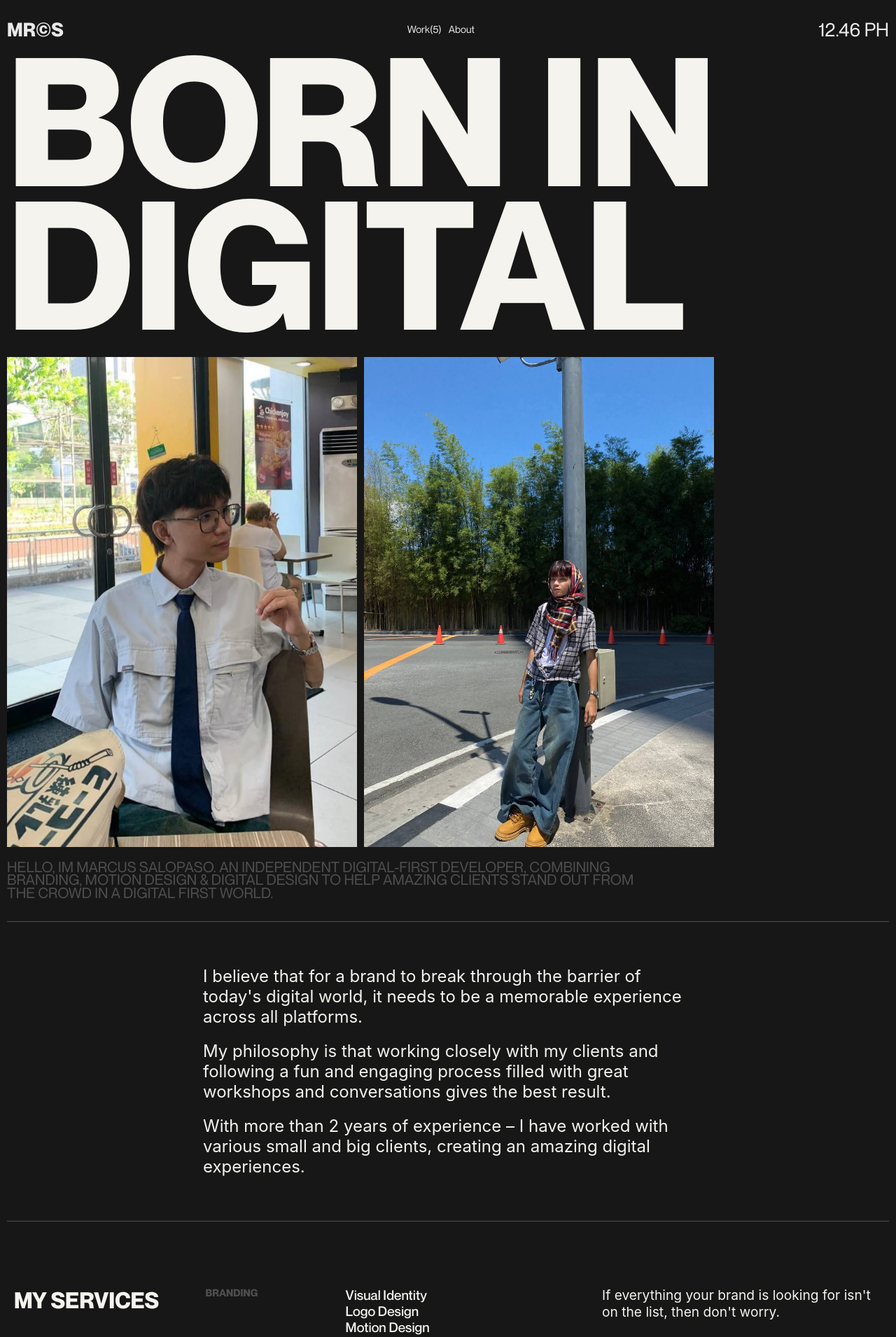
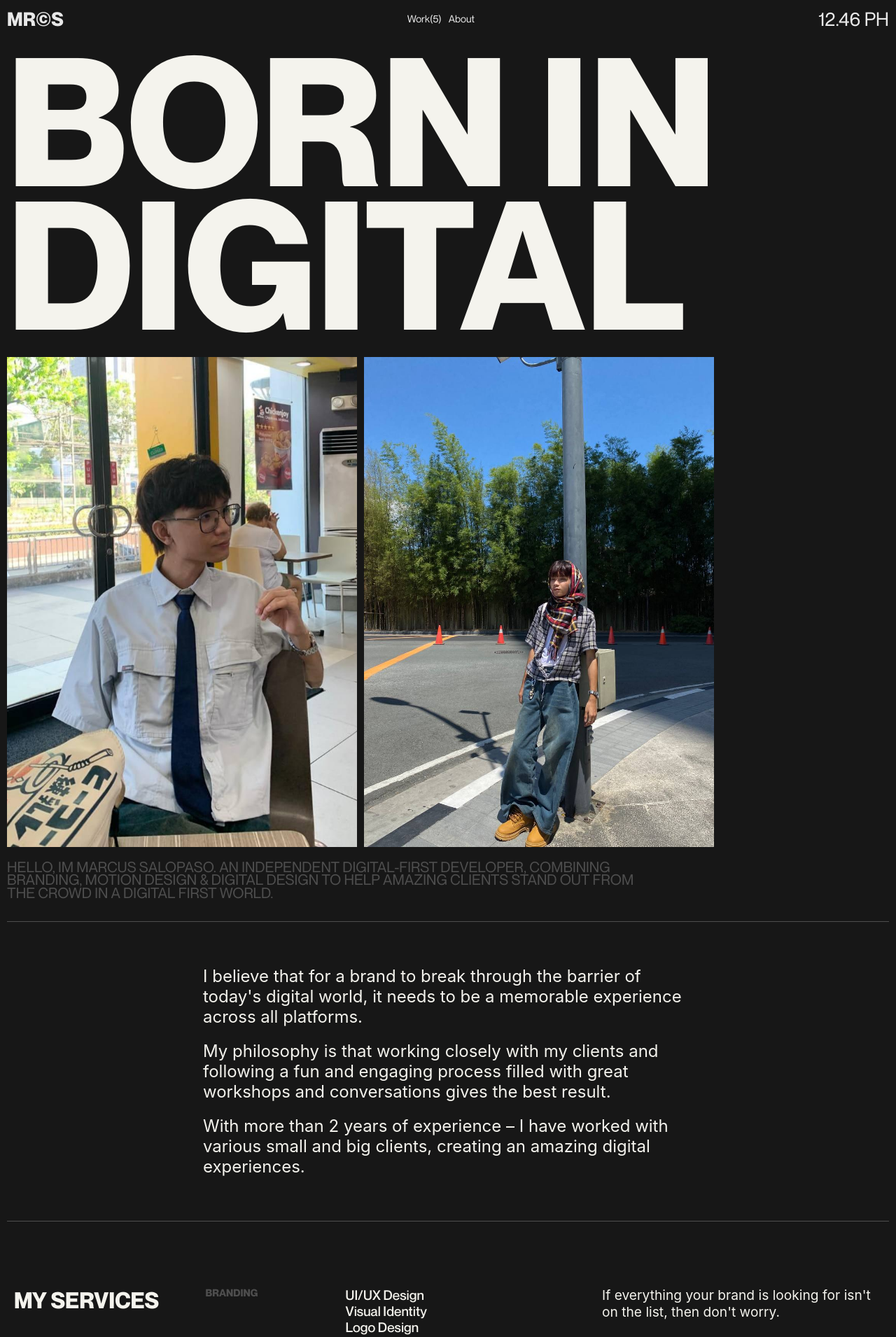
Before and after one commit to marcusxro/portfolio24, a React (Create React App) app: page /About in a window 1280 px wide. Shown: the top 1910 px of the page at 70% size. Built offline with nearby package versions, Linux system fonts and the light colour scheme.

Commit message:
added about page

```diff
--- a/src/App.css
+++ b/src/App.css
@@ -39,7 +39,7 @@ header {
   display: flex;
   justify-content: space-between;
   align-items: center;
-  padding: 25px;
+  padding: 10px;
   font-family: 'regularFont', sans-serif;
   font-size: 1.7rem;
   gap: 10px;
@@ -50,7 +50,7 @@ header {
   opacity: 0;
   color: #f4f3ed;
   mix-blend-mode: difference;
-  z-index: 100;
+  z-index: 999999999999999999999999999999999999999999999999999999999999990;
 
   .logo {
     font-family: 'boldFont', sans-serif;
@@ -60,6 +60,10 @@ header {
     display: flex;
     gap: 10px;
     font-size: .9rem;
+
+    .item {
+      cursor: pointer;
+    }
   }
 }
 
--- a/src/comp/Header.tsx
+++ b/src/comp/Header.tsx
@@ -28,8 +28,6 @@ const Header: React.FC = () => {
                 <div className="item"
                 onClick={() => {
                     nav('/about');
-                    window.scrollTo(0,0)
-
                 }}>About</div>
             </div>
             <div className="time">
--- a/src/pages/About.tsx
+++ b/src/pages/About.tsx
@@ -99,7 +99,8 @@ const About: React.FC = () => {
                             <div className="flexCon">
                                 <div className="title">BRANDING</div>
                                 <div className="listItem">
-                                    <div className="item">Visual Identity </div>
+                                <div className="item">UI/UX Design</div>
+                                    <div className="item">Visual Identity</div>
                                     <div className="item">Logo Design </div>
                                     <div className="item">Motion Design </div>
                                     <div className="item">3D Design </div>
```
